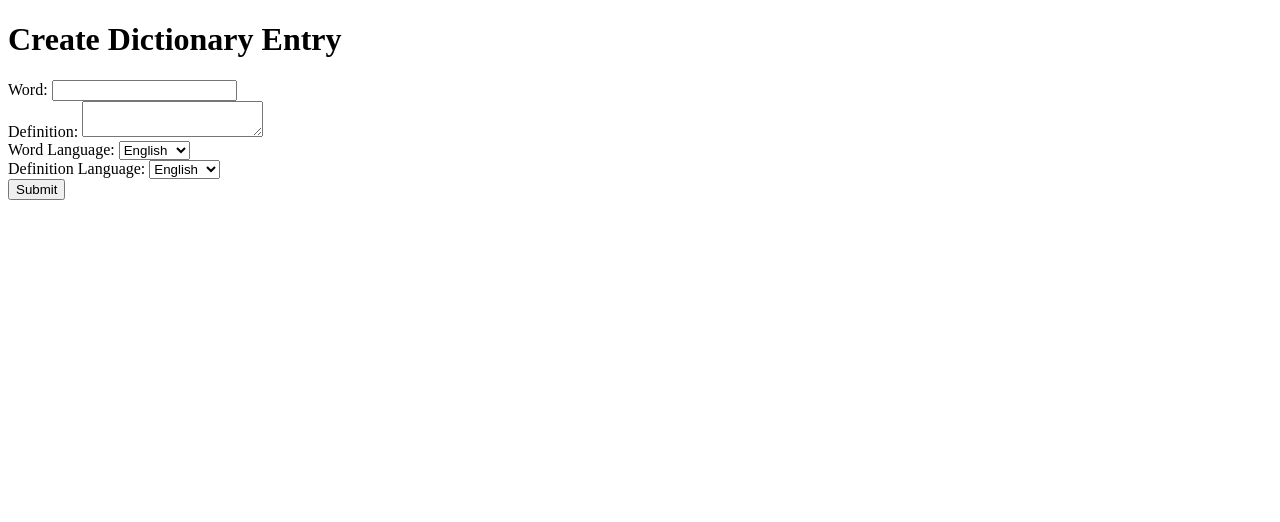
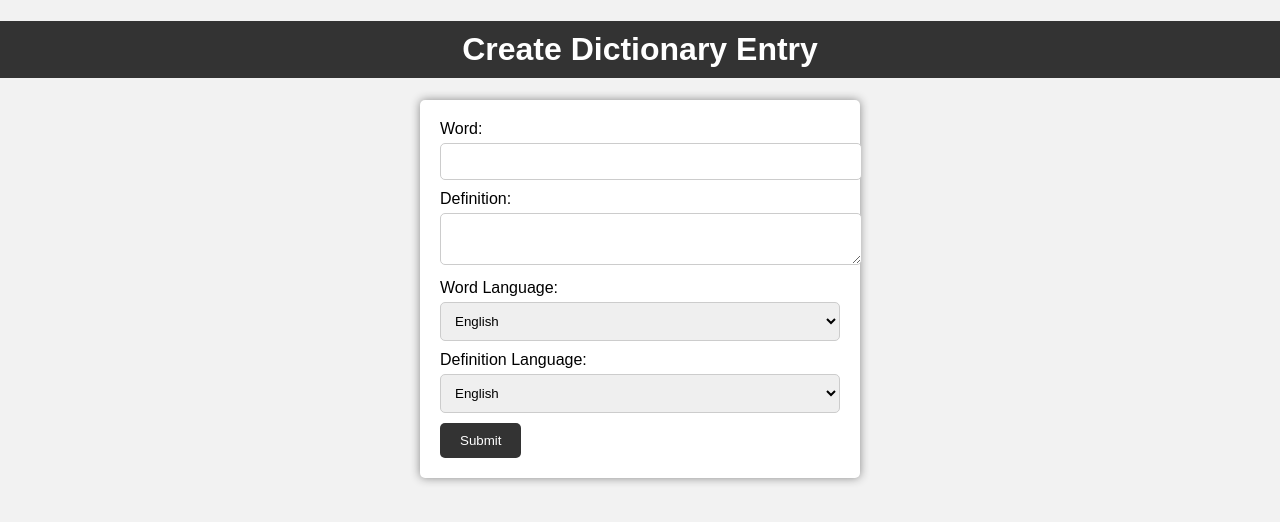
Before and after one commit to PrinceMwenye/source, a website: page public/write.html in a window 1280 px wide. Drawn offline with Linux system fonts and the light colour scheme.

Commit message:
Add mroe languages, style page

```diff
--- /dev/null
+++ b/public/style.css
@@ -0,0 +1,53 @@
+/* style.css */
+body {
+    font-family: Arial, sans-serif;
+    background-color: #f2f2f2;
+    margin: 0;
+    padding: 0;
+  }
+
+  h1 {
+    background-color: #333;
+    color: #fff;
+    padding: 10px;
+    text-align: center;
+  }
+
+  form {
+    max-width: 400px;
+    margin: 0 auto;
+    background-color: #fff;
+    padding: 20px;
+    border-radius: 5px;
+    box-shadow: 0px 0px 10px #888;
+  }
+
+  label {
+    display: block;
+    margin-bottom: 5px;
+  }
+
+  input[type="text"],
+  textarea,
+  select {
+    width: 100%;
+    padding: 10px;
+    margin-bottom: 10px;
+    border: 1px solid #ccc;
+    border-radius: 5px;
+  }
+
+  button {
+    background-color: #333;
+    color: #fff;
+    padding: 10px 20px;
+    border: none;
+    border-radius: 5px;
+    cursor: pointer;
+  }
+
+  #message {
+    text-align: center;
+    color: #333;
+    margin-top: 10px;
+  }
--- a/public/write.html
+++ b/public/write.html
@@ -4,6 +4,7 @@
 <html>
 <head>
   <title>Dictionary Entry Form</title>
+  <link rel="stylesheet" type="text/css" href="style.css">
 </head>
 <body>
   <h1>Create Dictionary Entry</h1>
@@ -17,10 +18,12 @@
     <label for="wordLanguage">Word Language: </label>
     <select id="wordLanguage" name="wordLanguage">
       <!-- Populate this dropdown with available languages -->
-      <option value="en">English</option>
-      <option value="es">Spanish</option>
-      <option value="fr">French</option>
-      <option value="de">German</option>
+      <option value="English">English</option>
+      <option value="Spanish">Spanish</option>
+      <option value="French">French</option>
+      <option value="German">German</option>
+      <option value="Chinese">Chinese</option>
+
     </select><br>
 
     <label for="definitionLanguage">Definition Language: </label>
```
Also changed, not shown: utils.js (added, +7 -0 lines).
